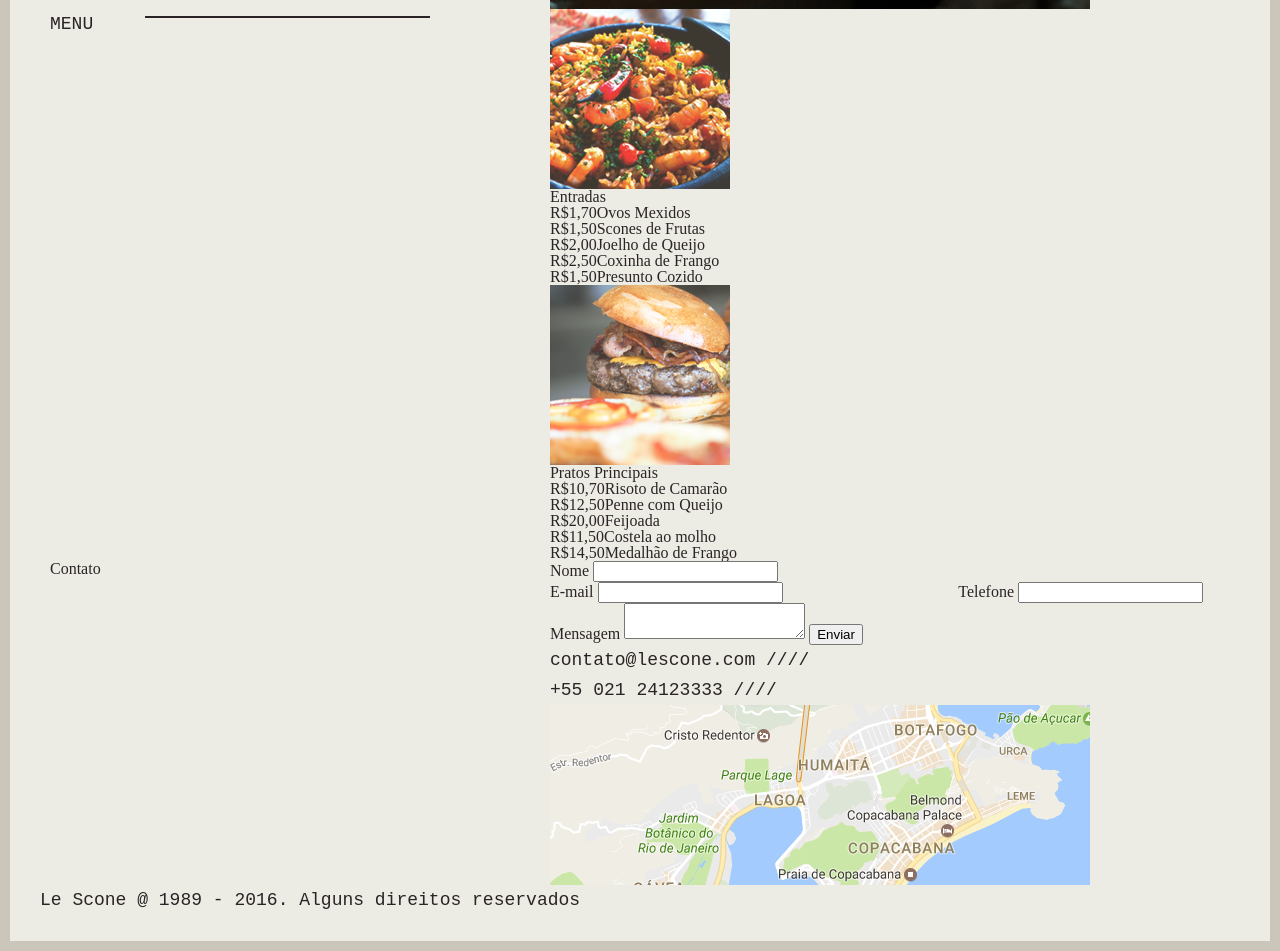
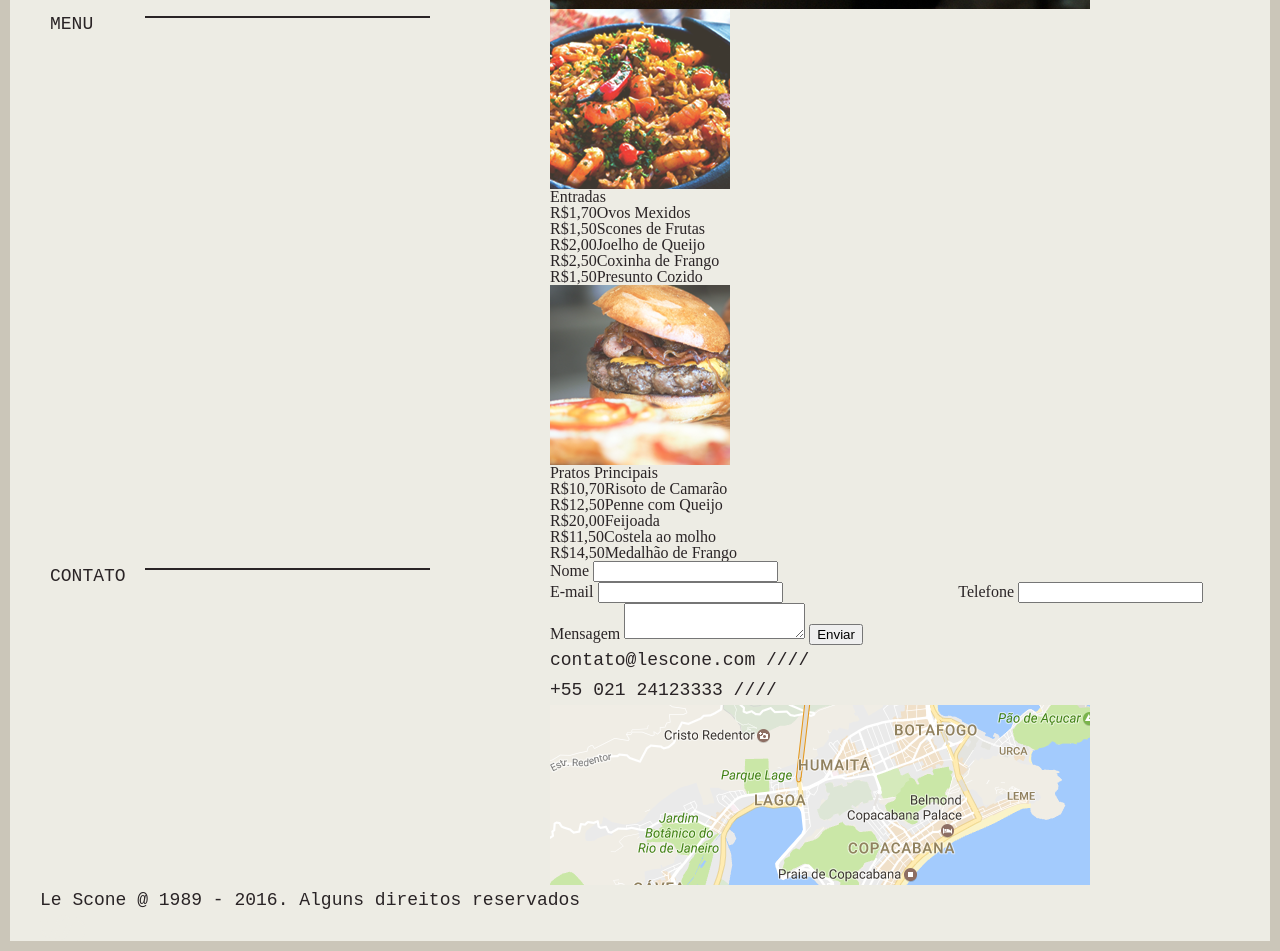
Before and after one commit to devBlasquez/Projeto_Le-Scone, a plain HTML site: page index.html in a window 1280 px wide. Shown: the part 701-1652 px from the top of the page. Drawn offline with Linux system fonts and the light colour scheme; a web font is replaced by a local one.

Commit message:
add: Classe titulo
 - Adicionada classe "titulo" na tag "h1" com conteúdo Contato

```diff
--- a/index.html
+++ b/index.html
@@ -62,7 +62,7 @@
 	<!--Seção de Contato-->
 
 	<section class="container contato">
-		<h1 class="grid-4 contato">Contato</h1>
+		<h1 class="grid-4 contato titulo">Contato</h1>
 		<div class="grid-7 offset-1">
 			<form>
 				<label>Nome</label>
```
